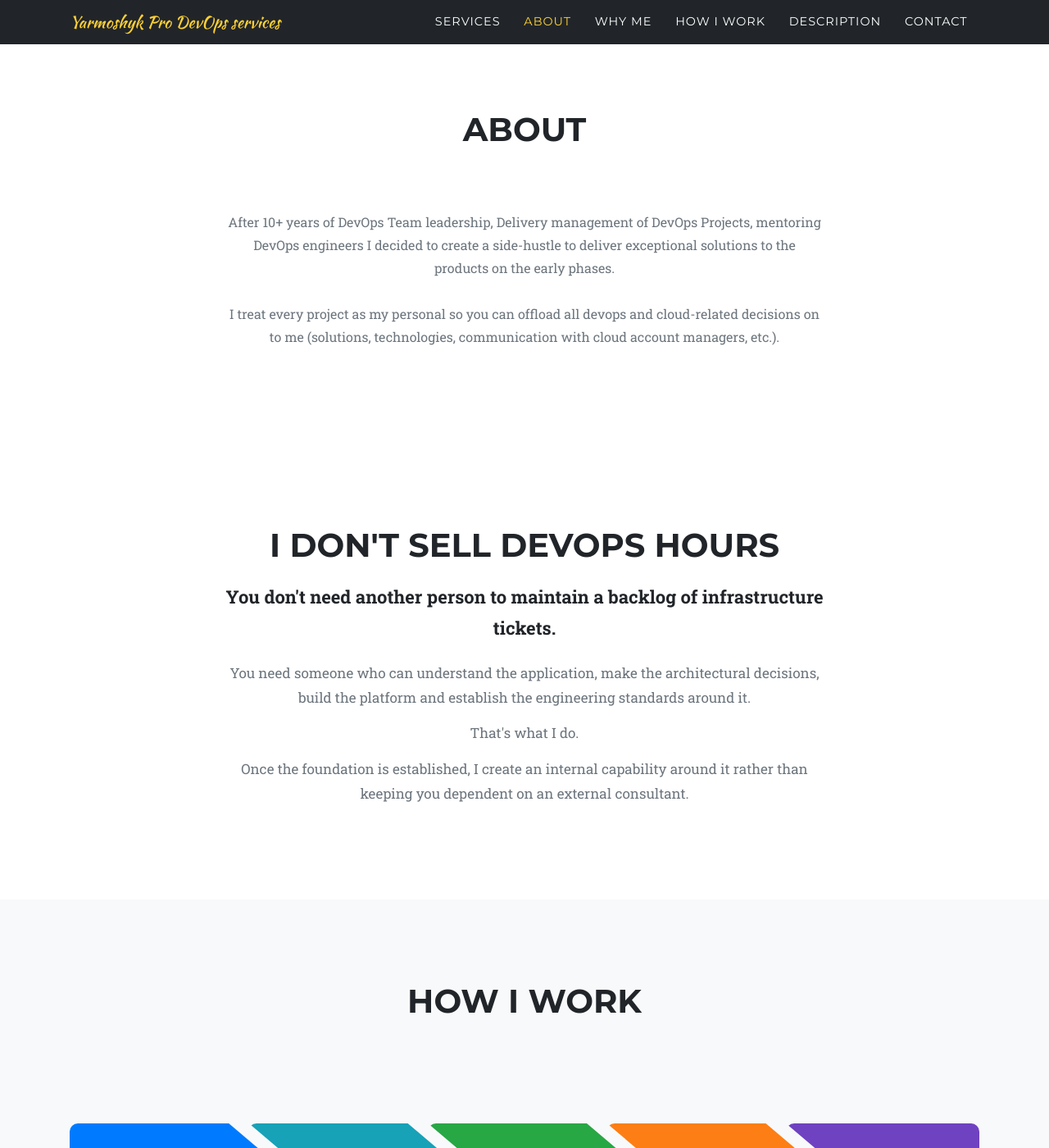
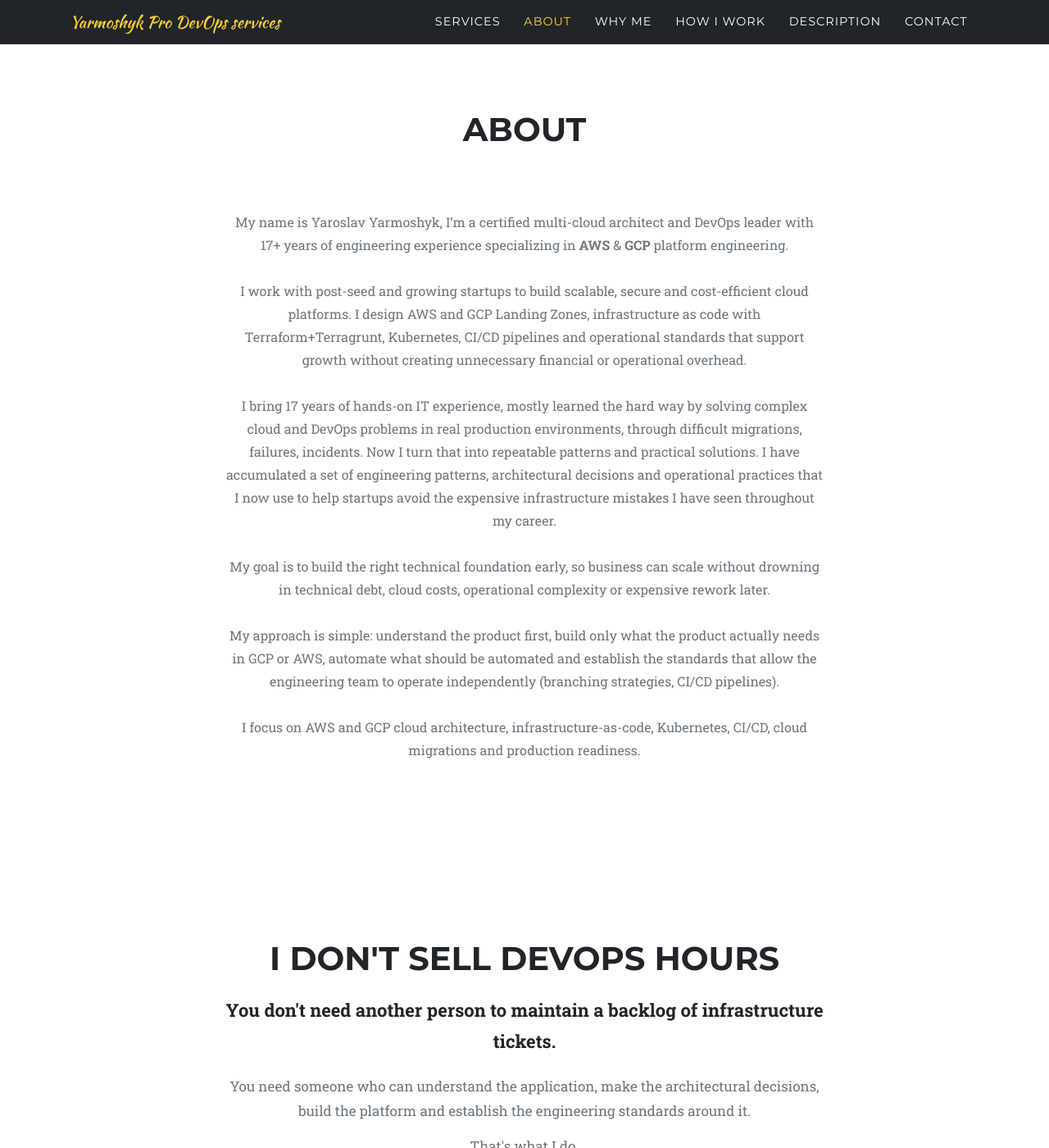
Before and after one commit to yyarmoshyk/yarmoshyk.pro, a Jekyll site: the page built from src/index.md, in a window 1280 px wide and 1400 px high, scrolled down 3251 px. Shown: the whole window at 82% size. Built offline with Jekyll 4.4.1, drawn with Linux system fonts in a browser that asks for light colours; some web fonts are replaced.

Commit message:
Updated the about section

```diff
--- a/src/_data/sitetext.yml
+++ b/src/_data/sitetext.yml
@@ -132,8 +132,12 @@ en: &DEFAULT_EN
     title: "About"
     text: ""
     body: |
-      After 10+ years of DevOps Team leadership, Delivery management of DevOps Projects, mentoring DevOps engineers I decided to create a side-hustle to deliver exceptional solutions to the products on the early phases.<br><br>
-      I treat every project as my personal so you can offload all devops and cloud-related decisions on to me (solutions, technologies, communication with cloud account managers, etc.).
+      My name is Yaroslav Yarmoshyk, I'm a certified multi-cloud architect and DevOps leader with 17+ years of engineering experience specializing in **AWS** & **GCP** platform engineering.<br><br>
+      I work with post-seed and growing startups to build scalable, secure and cost-efficient cloud platforms. I design AWS and GCP Landing Zones, infrastructure as code with Terraform+Terragrunt, Kubernetes, CI/CD pipelines and operational standards that support growth without creating unnecessary financial or operational overhead.<br><br>
+      I bring 17 years of hands-on IT experience, mostly learned the hard way by solving complex cloud and DevOps problems in real production environments, through difficult migrations, failures, incidents. Now I turn that into repeatable patterns and practical solutions. I have accumulated a set of engineering patterns, architectural decisions and operational practices that I now use to help startups avoid the expensive infrastructure mistakes I have seen throughout my career.<br><br>
+      My goal is to build the right technical foundation early, so business can scale without drowning in technical debt, cloud costs, operational complexity or expensive rework later.<br><br>
+      My approach is simple: understand the product first, build only what the product actually needs in GCP or AWS, automate what should be automated and establish the standards that allow the engineering team to operate independently (branching strategies, CI/CD pipelines).<br><br>
+      I focus on AWS and GCP cloud architecture, infrastructure-as-code, Kubernetes, CI/CD, cloud migrations and production readiness.
     section: about
 
   positioning:
```
